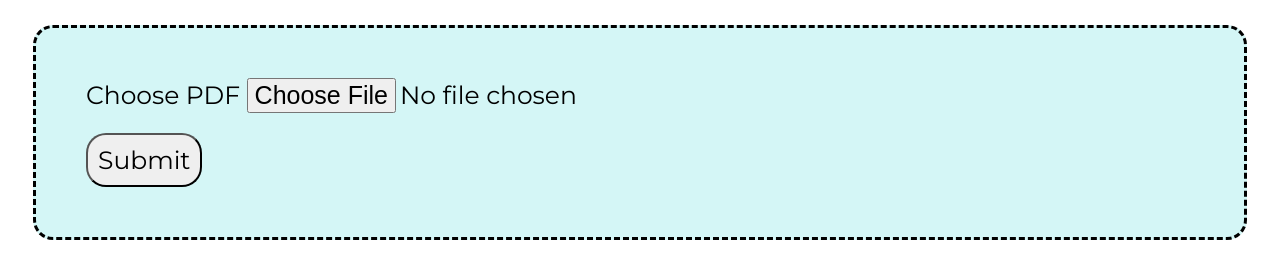
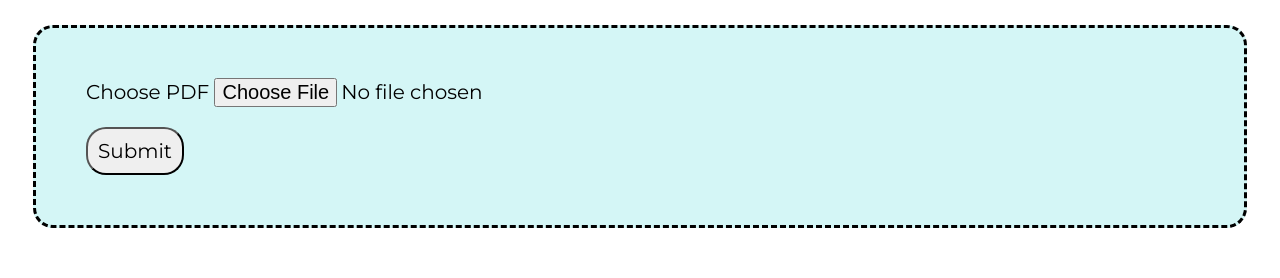
Before and after one commit to aprentix/pdf2html, a website: page index.html in a window 1280 px wide. Drawn offline with Linux system fonts and the light colour scheme.

Commit message:
actualizacion_scroll_x

```diff
--- a/estilo.css
+++ b/estilo.css
@@ -2,7 +2,7 @@
     padding: 0;
     font-family: "Montserrat", sans-serif;
     font-optical-sizing: auto;
-    font-size: 25px;
+    font-size: 20px;
     font-weight: 400;
 }
 
@@ -16,6 +16,8 @@ input#file-upload-button{
     padding: 50px;
     border-radius: 20px;
     border-style: dashed;
+    word-break: break-all;
+    overflow-x: scroll;
 }
 button{
     margin-top: 20px;
```
